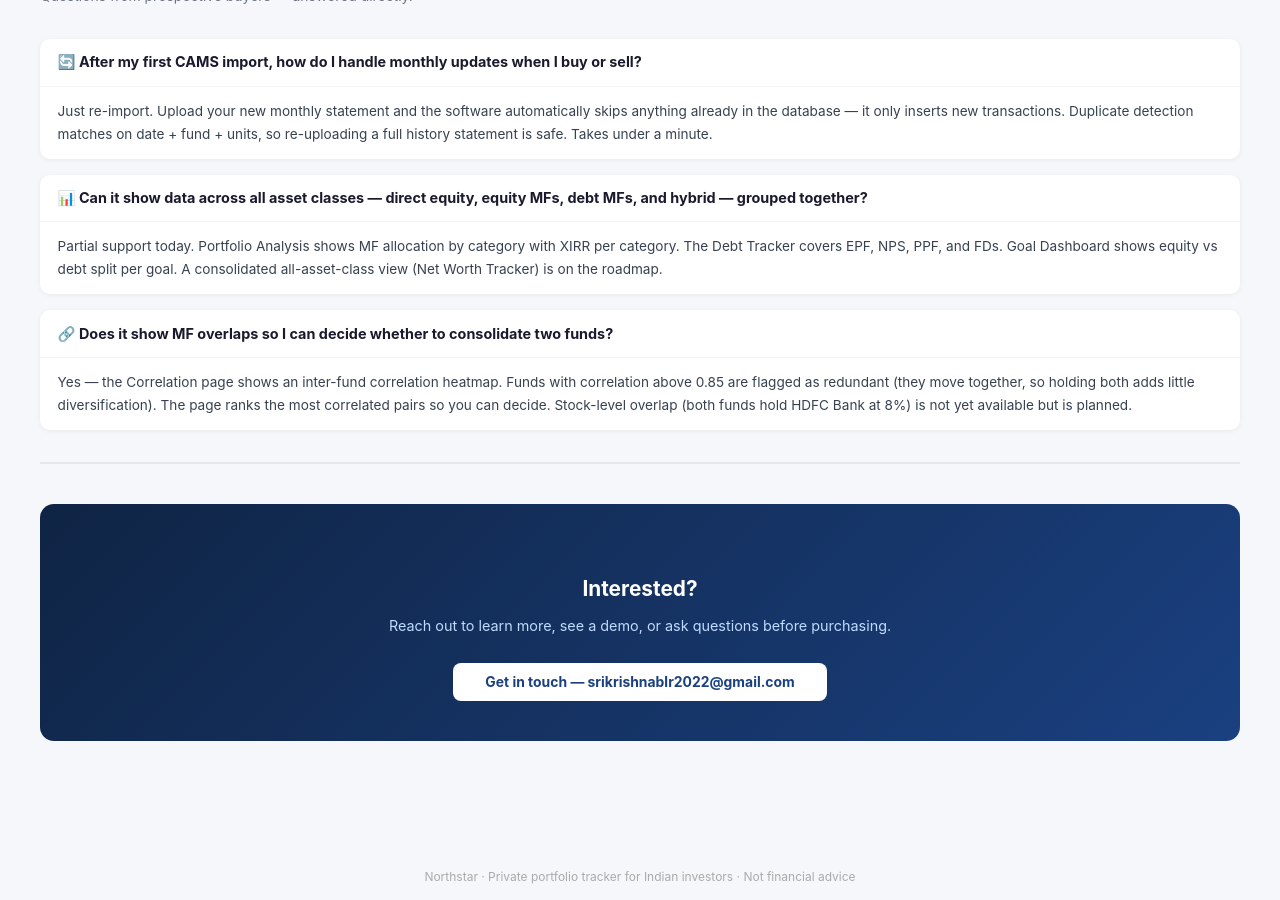
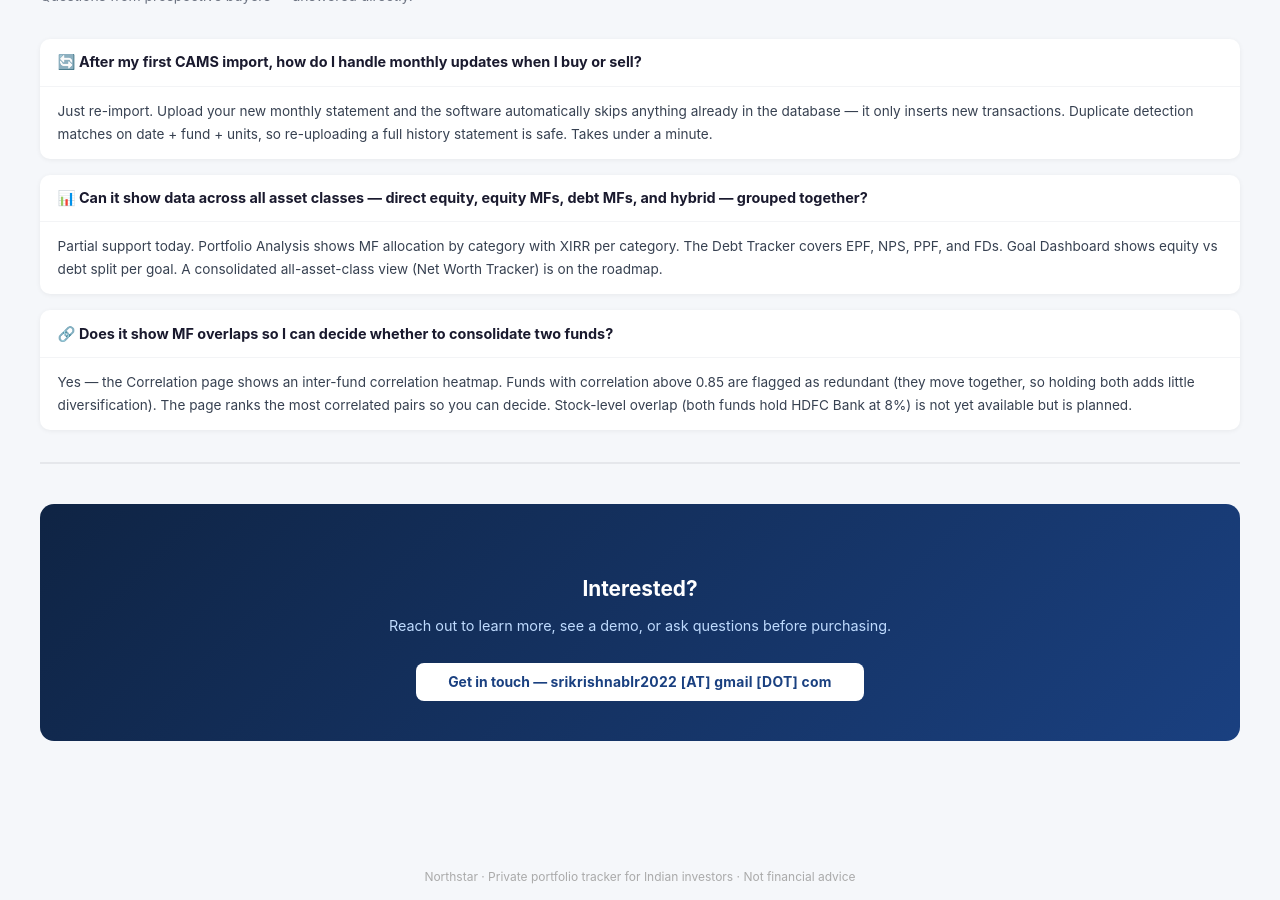
Before and after one commit to srikrishna2024/portfolio-tracker-blog, a Jekyll site: the page northstar/index.html, which Jekyll copies as it is, in a window 1280 px wide and 900 px high, scrolled down 4371 px. Built offline with Jekyll 4.4.1, drawn with Linux system fonts in a browser that asks for light colours.

Commit message:
Obfuscate email address on Northstar prospect page

```diff
--- a/northstar/index.html
+++ b/northstar/index.html
@@ -548,7 +548,7 @@
   <div class="cta-section">
     <h2>Interested?</h2>
     <p>Reach out to learn more, see a demo, or ask questions before purchasing.</p>
-    <a href="mailto:srikrishnablr2022@gmail.com" class="cta-btn">Get in touch — srikrishnablr2022@gmail.com</a>
+    <a href="#" onclick="var u=atob('c3Jpa3Jpc2huYWJscjIwMjI='),d=atob('Z21haWwuY29t');window.location='mailto:'+u+'@'+d;return false;" class="cta-btn">Get in touch &mdash; <span style="user-select:all;letter-spacing:0.02em;">srikrishnablr2022 [AT] gmail [DOT] com</span></a>
   </div>
 
 </div>
```
